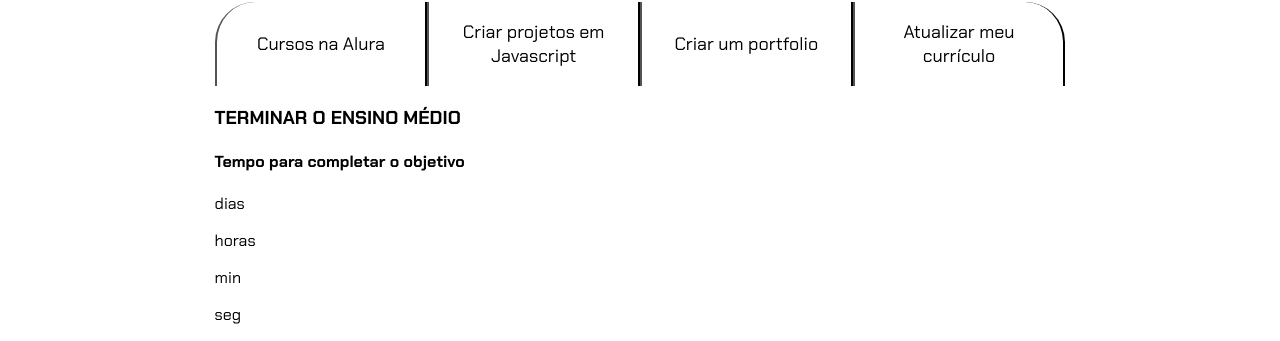
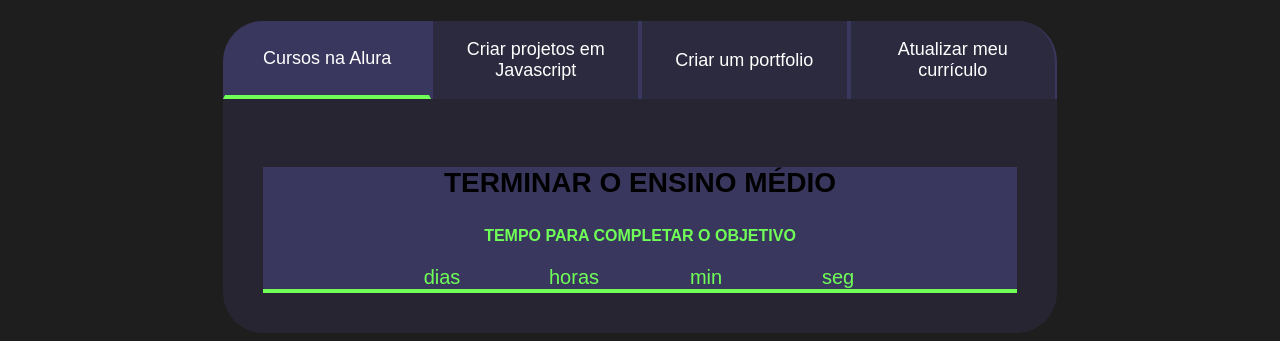
Before and after one commit to nycolassantos2023/projeto-de-vida, a plain HTML site: page index.html in a window 1280 px wide. Shown: the part 77-418 px from the top of the page. Drawn offline with Linux system fonts and the light colour scheme.

Commit message:
Update style.css

```diff
--- a/style.css
+++ b/style.css
@@ -1,4 +1,132 @@
-@import
+:root {
+    --cor-de-fundo: #1E1E1E;
+    --verde: #6FFF57;
+    --branco: #FFFFFF;
+    --botao-ativo: #3A375E;
+    --botao-inativo: rgba(58, 55, 94, 0.5);
+    --texto-fundo: rgba(58, 55, 94, 0.3);
+}
+
+body {
+    background-color: var(--cor-de-fundo);
+    color: var(--branco);
+    font-family: 'Chakra Petch', sans-serif;
+}
+
+
+.conteudo-principal {
+    display: flex;
+    flex-direction: column;
+    justify-content: center;
+    align-items: center;
+    max-width: 1200px;
+    width: 100%;
+    margin: 0 auto;
+}
+
+.titulo-principal {
+    text-align: left;
+    width: 100%;
+    font-size: 32px;
+}
+
+.titulo-principal span {
+    color: var(--verde);
+}
+
+
+.botao {
+    font-family: 'Chakra Petch', sans-serif;
+    background-color: var(--botao-inativo);
+    color: var(--branco);
+    display: flex;
+    justify-content: center;
+    padding: 1em;
+    font-size: 18px;
+    align-items: center;
+    width: 100%;
+    border-bottom: 4px solid var(--botao-ativo);
+    border-left: 2px solid var(--botao-ativo);
+    border-right: 2px solid var(--botao-ativo);
+    border-top: none;
+}
+
+.botao:first-child {
+    border-radius: 40px 40px 0 0;
+}
+
+.botoes {
+    display: block;
+}
+
+.botao.ativo {
+    background-color: var(--botao-ativo);
+    border-bottom: 4px solid var(--verde);
+}
+
+.abas-textos {
+    background-color: var(--texto-fundo);
+    padding: 40px;
+    border-radius: 0 0 40px 40px;
+}
+
+.aba-conteudo.ativo {
+    display: block;
+}
+
+.aba-conteudo {
+    display: none;
+}
+
+.aba-conteudo-titulo-principal {
+    font-size: 28px;
+    text-align: center;
+}
+
+.aba-conteudo-titulo-secundario {
+    text-align: center;
+    color: var(--verde);
+    text-transform: uppercase;
+}
+
+.contador {
+    display: flex;
+    justify-content: center;
+    flex-wrap: wrap;
+}
+
+.contador-digito {
+    padding: 0 16px;
+    text-align: center;
+    min-width: 100px;
+}
+
+.contador-digito-numero {
+    font-size: 80px;
+    margin: 0;
+
+}
+
+.contador-digito-texto {
+    color: var(--verde);
+    font-size: 20px;
+    margin: 0;
+
+}
+
+@media screen and (min-width: 768px) {
+    .botoes {
+        display: flex;
+    }
+
+    .botao:first-child {
+        border-radius: 40px 0 0 0;
+    }
+
+    .botao:last-child {
+        border-radius: 0 40px 0 0;
+    }
+}@import
 url('https://fonts.googleapis.com/css2?family=Chakra+Petch:wght@400;700&display=swap');
 
 ;root {
```
